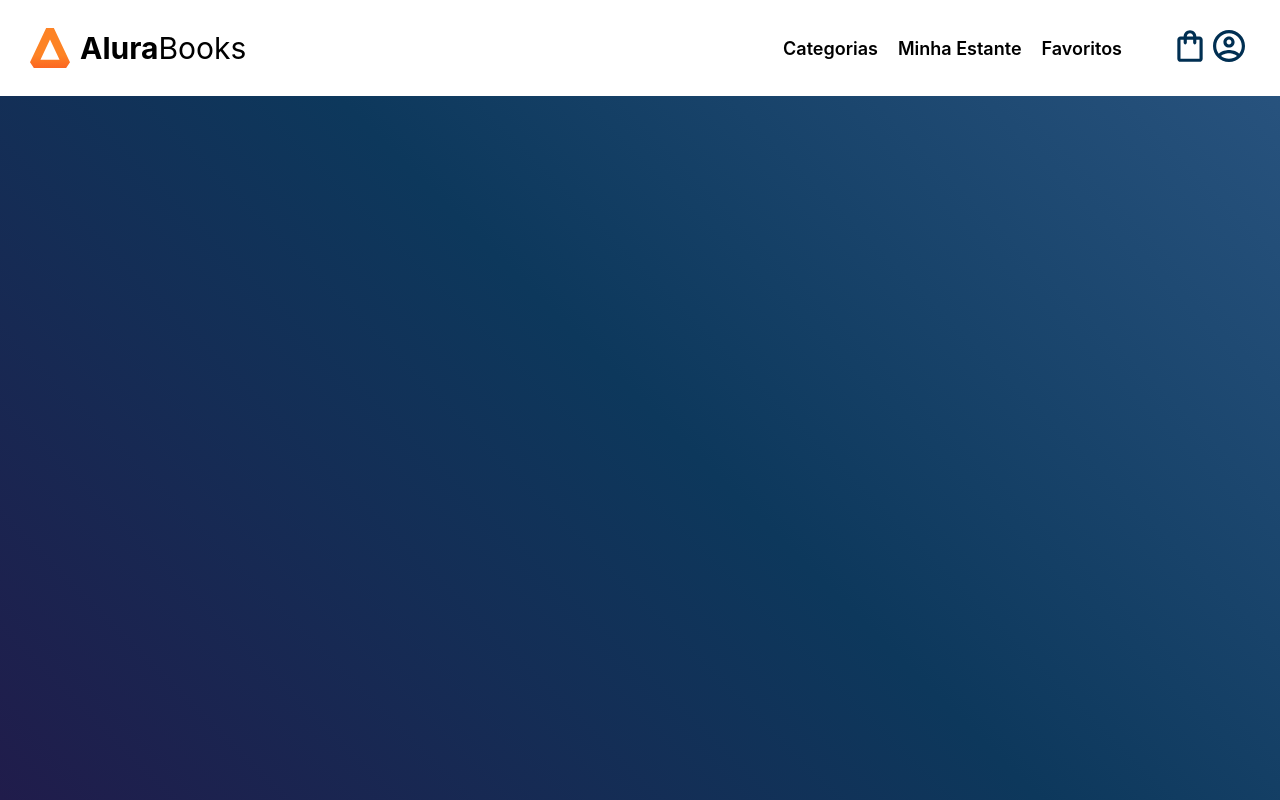
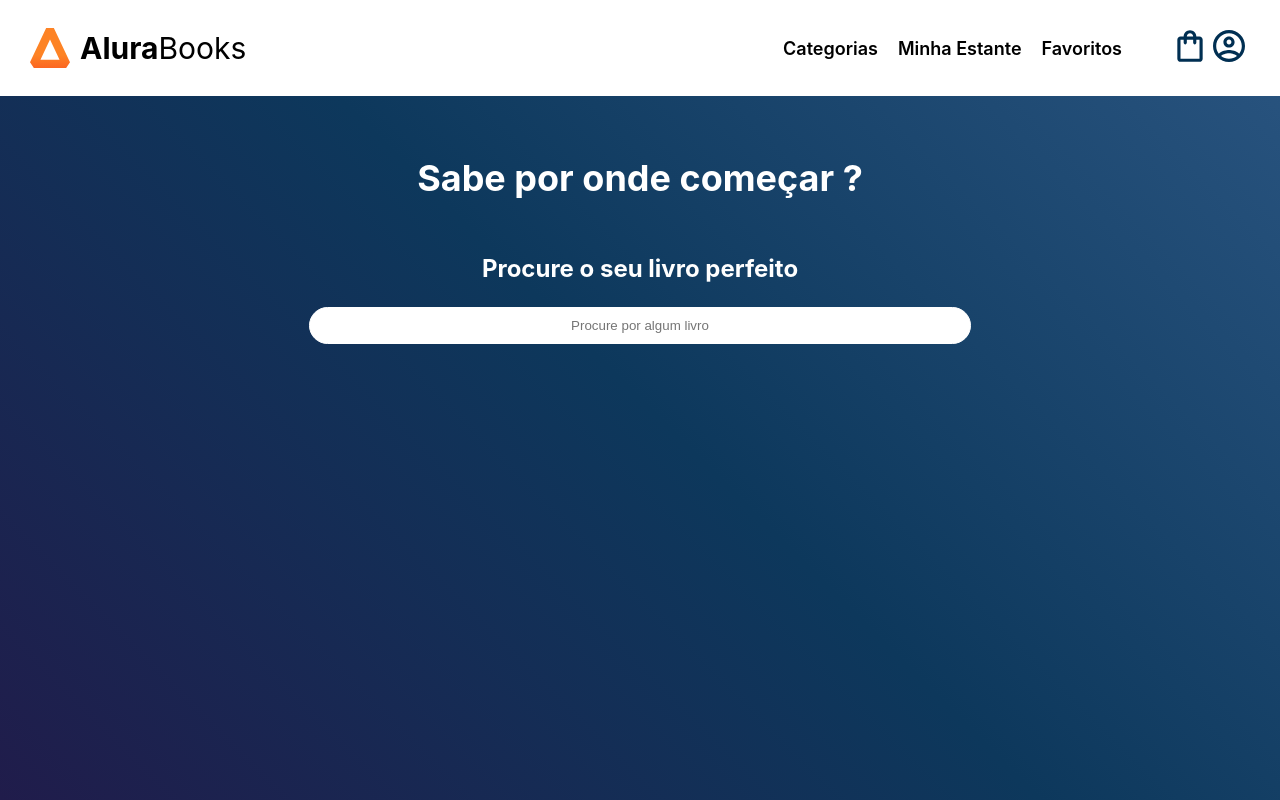
Before and after one commit to JnFerri/alurabooks-aulaReact, a React (Create React App) app: page / in a window 1280 px wide. Built offline with nearby package versions, Linux system fonts and the light colour scheme.

Commit message:
criado componente de pesquisa

```diff
--- a/src/App.js
+++ b/src/App.js
@@ -1,9 +1,11 @@
 import './App.css';
 import Header from './components/Header/Header';
+import Pesquisa from './components/Pesquisa/Pesquisa';
 function App() {
   return (
     <div className="App">
         <Header/>
+        <Pesquisa/>
     </div>
   );
 }
--- a/src/components/Header/Header.css
+++ /dev/null
@@ -1,8 +0,0 @@
-.header{
-    display: flex;
-    align-items: center;
-    justify-content: space-between;
-    margin: 0;
-    background-color: #fff;
-    padding: 0 30px;
-}
--- a/src/components/Header/Header.js
+++ b/src/components/Header/Header.js
@@ -1,13 +1,22 @@
 import Logo from "../Logo/Logo"
 import NavBar from "../NavBar/NavBar"
-import style from "./Header.css"
+import styled from "styled-components"
+
+const HeaderContainer = styled.header`
+display: flex;
+    align-items: center;
+    justify-content: space-between;
+    margin: 0;
+    background-color: #fff;
+    padding: 0 30px;
+`
 
 function Header(){
     return(
-        <header className="header">
+        <HeaderContainer>
             <Logo/>
             <NavBar/>
-        </header>
+        </HeaderContainer>
     )
 }
 
--- /dev/null
+++ b/src/components/Input/Input.js
@@ -0,0 +1,12 @@
+import styled from "styled-components";
+
+const Input = styled.input`
+    padding: 10px 10px;
+    border: 1px solid white;
+    border-radius: 20px;
+    text-align: center;
+    width: 100%;
+}
+`
+
+export default Input
--- a/src/components/NavBar/NavBar.css
+++ b/src/components/NavBar/NavBar.css
@@ -1,4 +1,5 @@
 .NavBar{
     display: flex;
     align-items: center;
+
 }
--- /dev/null
+++ b/src/components/Pesquisa/Pesquisa.js
@@ -0,0 +1,35 @@
+import styled from "styled-components";
+import Input from "../Input/Input";
+
+const PesquisaContainer = styled.section`
+display:flex;
+align-items: center;
+width: 50%;
+text-align:center;
+flex-direction:column;
+margin: 30px 25%
+`
+
+const Titulo = styled.h2`
+    font-size:36px;
+    font-weigth: bold;
+    text-align:center;
+    color: white;
+`
+const SubTitulo = styled.h3`
+    font-size: 24px;
+    text-align:center;
+    color: white;
+`
+
+function Pesquisa(){
+    return(
+        <PesquisaContainer>
+            <Titulo>Sabe por onde começar ?</Titulo>
+            <SubTitulo>Procure o seu livro perfeito</SubTitulo>
+            <Input placeholder="Procure por algum livro"></Input>
+        </PesquisaContainer>
+    )
+}
+
+export default Pesquisa
```
